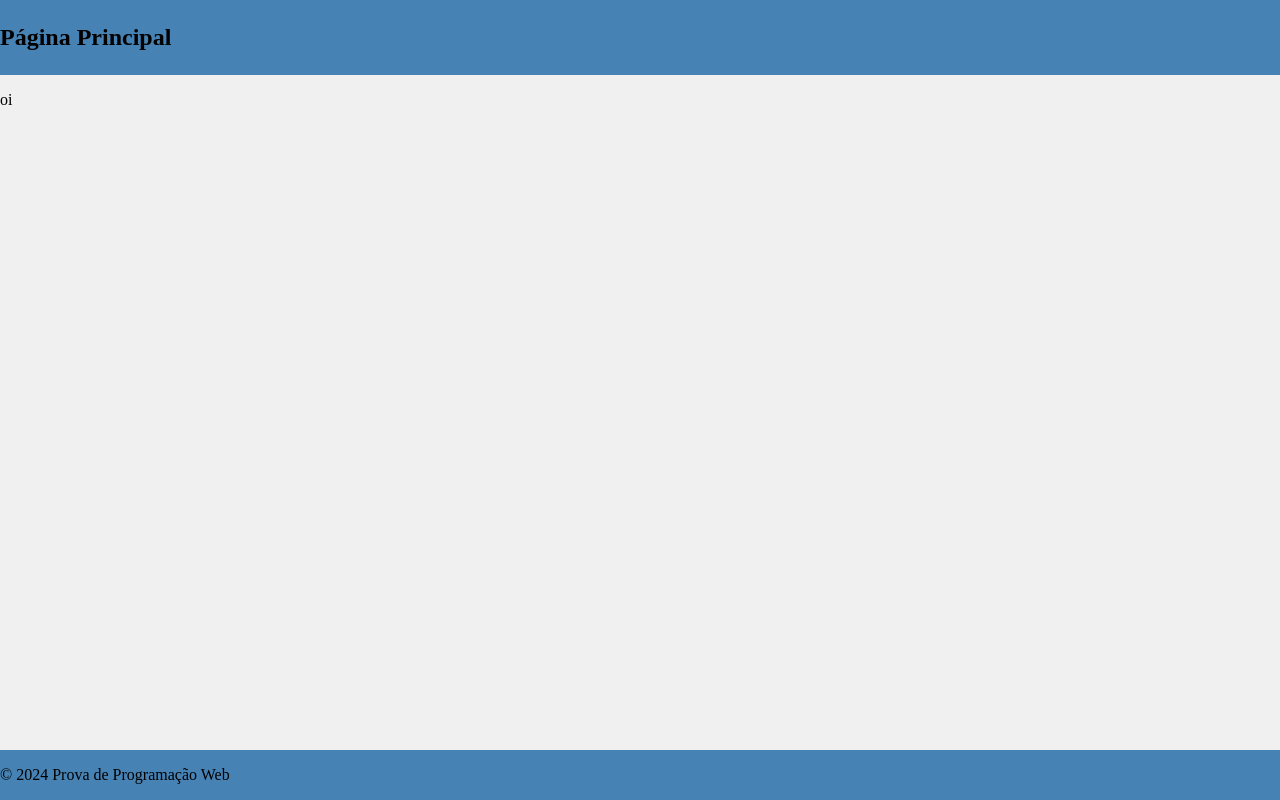
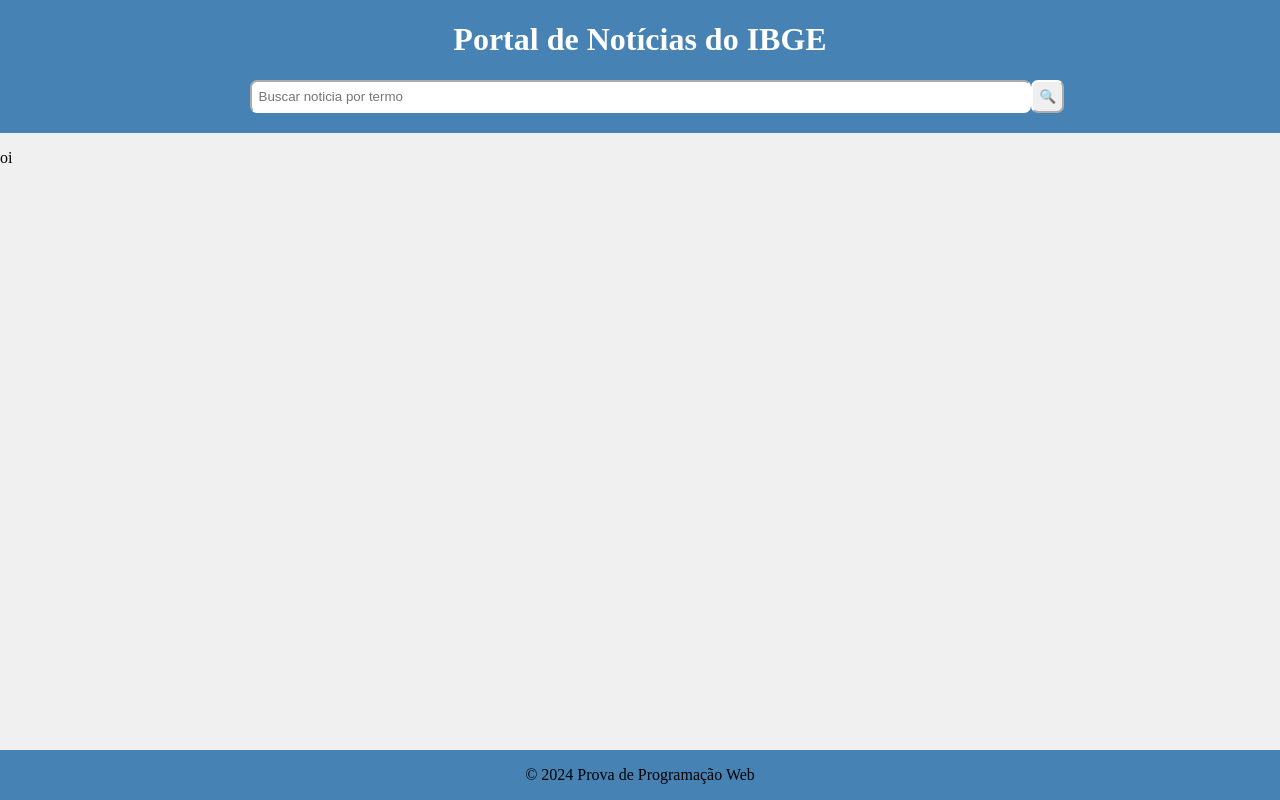
Before and after one commit to renanjava/prova-pw-2bim, a plain HTML site: page index.html in a window 1280 px wide. Drawn offline with Linux system fonts and the light colour scheme.

Commit message:
Add files via upload
tentando colocar o button dentro do input

```diff
--- a/index.html
+++ b/index.html
@@ -10,9 +10,17 @@
 
 <body>
     <header>
-        <h2>
-            <p>Página Principal</p>
-        </h2>
+        <form>
+            <h1>
+                Portal de Notícias do IBGE
+            </h1>
+
+            <input type="text" placeholder="Buscar noticia por termo">
+            <button>
+                🔍
+            </button>
+        </form>
+
     </header>
     <main>
         <p>
@@ -25,4 +33,5 @@
         </p>
     </footer>
 </body>
+
 </html>
--- a/styles.css
+++ b/styles.css
@@ -1,4 +1,4 @@
-body{
+body {
     padding: 0;
     margin: 0;
     display: grid;
@@ -7,10 +7,42 @@ body{
     max-height: 100ch;
 }
 
-header, footer{
+header,
+footer {
+    display: flex;
     background-color: #4682b4;
+    justify-content: center;
 }
 
-main{
+header h1 {
+    display: flex;
+    color: white;
+    justify-content: center;
+}
+
+
+
+form input,
+form button {
+    padding-top: 7px;
+    padding-bottom: 7px;
+    padding-left: 7px;
+    border-radius: 7px;
+    border-color: white;
+}
+
+form {
+    margin-bottom: 20px;
+}
+
+main {
     background-color: #f0f0f0;
 }
+
+form input {
+    padding-right: 593px;
+}
+
+form button {
+    position: absolute;
+}
```
